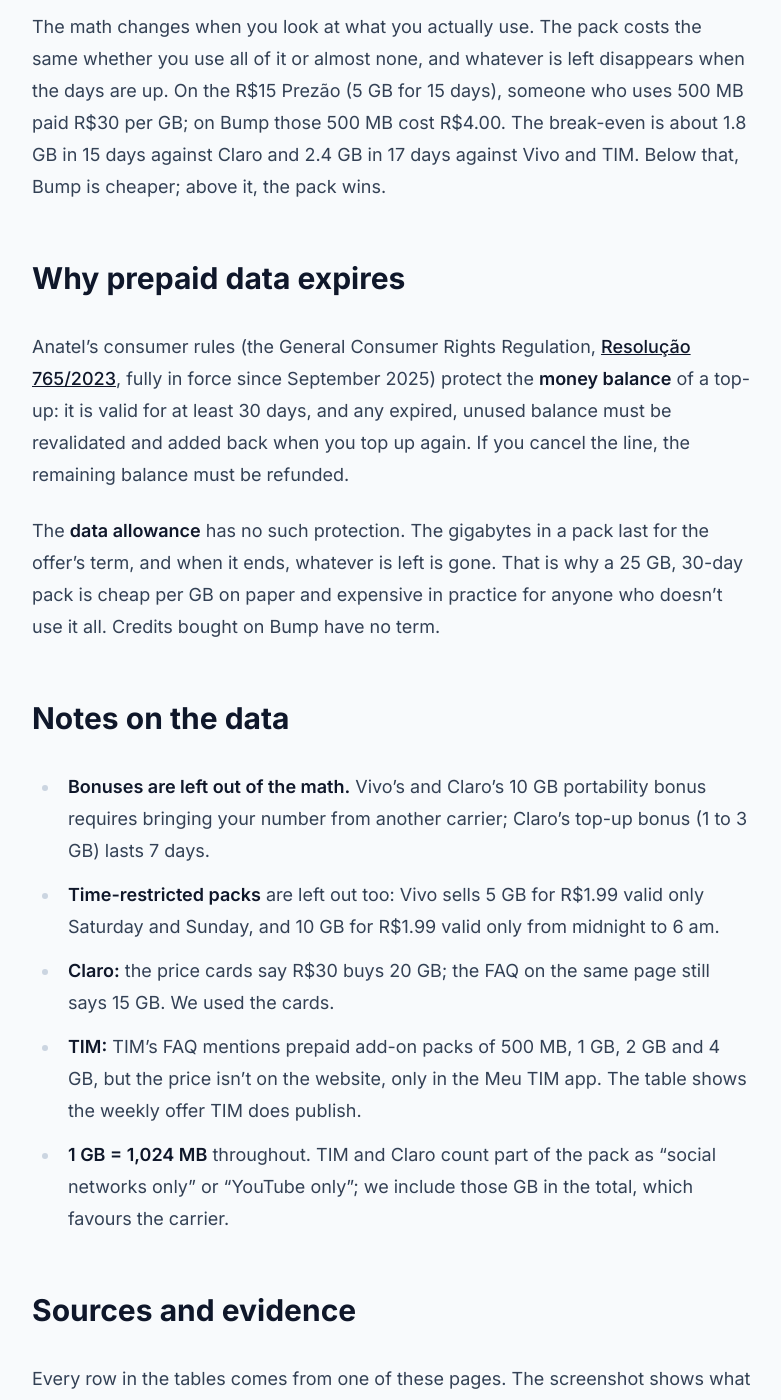
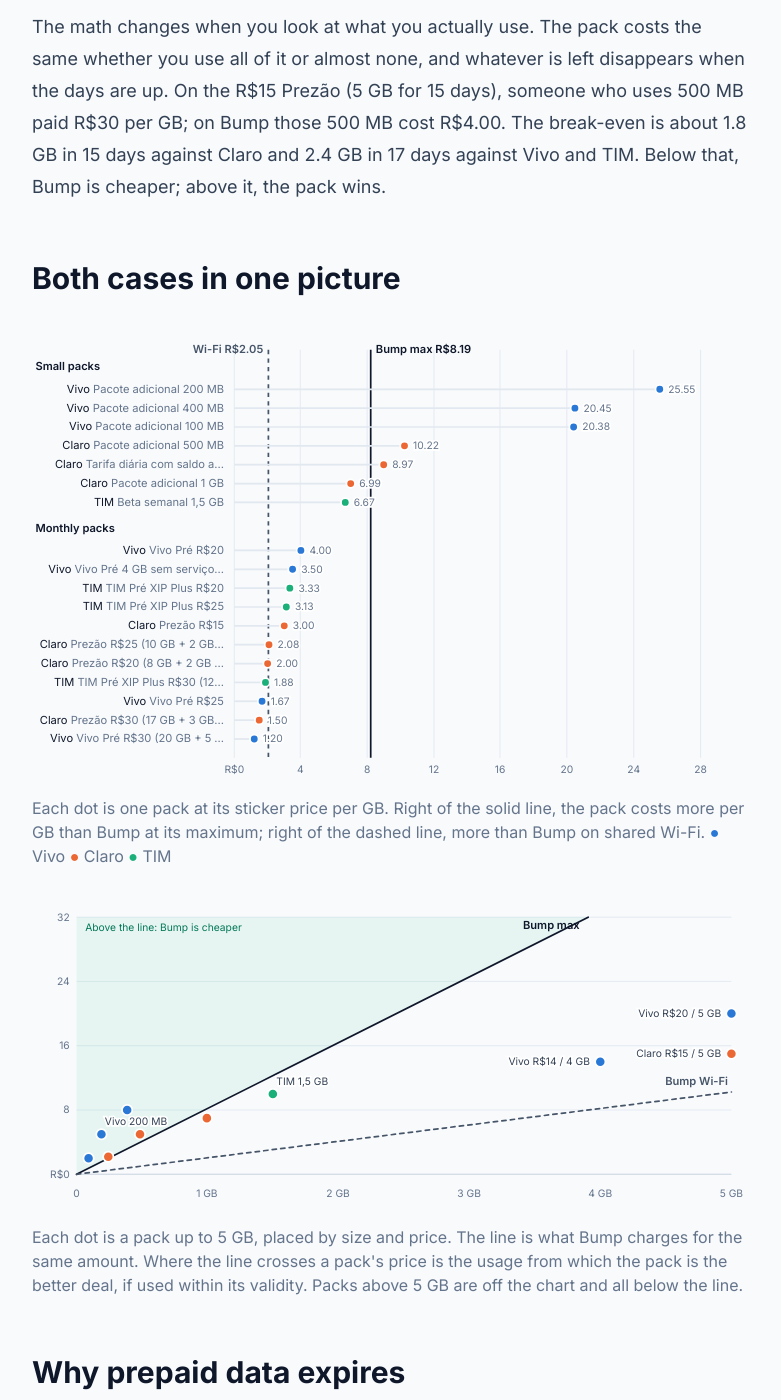
Before and after one commit to BumpApp/bumpapp.github.io, a Jekyll site: the page built from prices/brazil/index.md, in a window 1280 px wide and 1400 px high, scrolled down 2991 px. Shown: the whole window, without its empty margins (248-1029 px from the left). Built offline with Jekyll 4.4.1, drawn with Linux system fonts in a browser that asks for light colours.

Commit message:
Precos: dot plot and size-vs-price chart on both pages
Two inline SVG figures generated by Liquid from _data/precos_br.yml,
so they update with the data file: R$/GB of every pack against Bump's
ceiling and Wi-Fi rate, and pack price against pack size with Bump's
pay-as-you-go lines. Packs get a direct label on the scatter via an
optional `label:` field.

Co-Authored-By: Claude Fable 5.1 <noreply@anthropic.com>

```diff
--- a/_data/precos_br.yml
+++ b/_data/precos_br.yml
@@ -1,5 +1,6 @@
 # Carrier prepaid prices for /pt/precos/. One row per pack.
 # size: large = the pack you buy to cover the month; small = add-on, daily or pay-per-use.
+# label: optional short text for the direct label on the scatter chart (_includes/precos-scatter.html).
 # R$/GB is computed in the page (price * 1024 / mb). Prices vary by DDD; ddd says which one was checked.
 # Evidence screenshots: assets/precos-br/. Keep `checked` current when a price changes.
 checked: 2026-09-23
@@ -50,6 +51,7 @@ bump:
 packs:
   - carrier: Vivo
     pack: Vivo Pré R$20
+    label: Vivo R$20 / 5 GB
     price: 20.0
     mb: 5120
     days: 17
@@ -74,6 +76,7 @@ packs:
     source: https://vivo.com.br/para-voce/produtos-e-servicos/para-o-celular/pre-pago/vivo-pre
   - carrier: Claro
     pack: Prezão R$15
+    label: Claro R$15 / 5 GB
     price: 15.0
     mb: 5120
     days: 15
@@ -139,6 +142,7 @@ packs:
     source: https://vivo.com.br/para-voce/produtos-e-servicos/para-o-celular/pre-pago/pacotes-pre
   - carrier: Vivo
     pack: Pacote adicional 200 MB
+    label: Vivo 200 MB
     price: 4.99
     mb: 200
     days: 7
@@ -155,6 +159,7 @@ packs:
     source: https://vivo.com.br/para-voce/produtos-e-servicos/para-o-celular/pre-pago/pacotes-pre
   - carrier: Vivo
     pack: Vivo Pré 4 GB sem serviço digital
+    label: Vivo R$14 / 4 GB
     price: 14.0
     mb: 4096
     days: 10
@@ -187,6 +192,7 @@ packs:
     source: https://www.claro.com.br/celular/planos-pre/pacotes-adicionais-pre
   - carrier: TIM
     pack: Beta semanal 1,5 GB
+    label: TIM 1,5 GB
     price: 10.0
     mb: 1536
     days: 7
--- /dev/null
+++ b/_includes/precos-dotplot.html
@@ -0,0 +1,57 @@
+{%- comment -%}
+Dot plot of R$/GB for every pack in _data/precos_br.yml, small and monthly packs as two groups,
+with Bump's ceiling and Wi-Fi rate as reference lines. Params: lang ("pt" or "en").
+Rows are sorted by R$/GB via zero-padded string keys, since Liquid can't sort on a computed value.
+{%- endcomment -%}
+{%- assign d = site.data.precos_br -%}
+{%- assign pt = false -%}{%- if include.lang == "pt" -%}{%- assign pt = true -%}{%- endif -%}
+{%- assign bump_gb = d.bump.credits_per_mb | times: 1024.0 | divided_by: d.bump.credits_per_brl -%}
+{%- assign wifi_gb = d.bump.credits_per_mb_wifi | times: 1024.0 | divided_by: d.bump.credits_per_brl -%}
+{%- assign small = "" -%}{%- assign large = "" -%}
+{%- for p in d.packs -%}
+  {%- assign k = p.price | times: 102400.0 | divided_by: p.mb | round | prepend: "000000" | slice: -6, 6 | append: "|" | append: forloop.index0 | append: "," -%}
+  {%- if p.size == "small" -%}{%- assign small = small | append: k -%}{%- else -%}{%- assign large = large | append: k -%}{%- endif -%}
+{%- endfor -%}
+{%- assign small = small | split: "," | sort | reverse -%}
+{%- assign large = large | split: "," | sort | reverse -%}
+{%- assign n = small.size | plus: large.size -%}
+{%- assign W = 840 -%}{%- assign L = 236 -%}{%- assign R = 60 -%}{%- assign rowH = 22 -%}{%- assign xmax = 28 -%}
+{%- assign plotW = W | minus: L | minus: R -%}
+{%- assign top = 30 -%}{%- assign gapG = 34 -%}
+{%- assign H = n | times: rowH | plus: top | plus: gapG | plus: gapG | plus: 30 -%}
+{%- assign plotTop = top | minus: 8 -%}{%- assign plotBot = H | minus: 26 -%}
+{%- assign xb = bump_gb | times: plotW | divided_by: xmax | plus: L -%}
+{%- assign xw = wifi_gb | times: plotW | divided_by: xmax | plus: L -%}
+{%- assign dec = "." -%}{%- if pt -%}{%- assign dec = "," -%}{%- endif -%}
+<figure>
+<svg viewBox="0 0 {{ W }} {{ H }}" role="img" aria-labelledby="fig-dot-title" style="width:100%;height:auto;font-family:Inter,system-ui,sans-serif;font-size:13px">
+  <title id="fig-dot-title">{% if pt %}Preço por GB de cada pacote, pequenos e mensais, com o teto do Bump e o preço em Wi-Fi como linhas de referência.{% else %}Price per GB of every pack, small and monthly, with Bump's ceiling and Wi-Fi rate as reference lines.{% endif %}</title>
+  {%- for v in (0..7) -%}{%- assign g = v | times: 4 -%}{%- assign gx = g | times: plotW | divided_by: xmax | plus: L %}
+  <line x1="{{ gx }}" x2="{{ gx }}" y1="{{ plotTop }}" y2="{{ plotBot }}" stroke="#E2E8F0"/>
+  <text x="{{ gx }}" y="{{ H | minus: 8 }}" text-anchor="middle" fill="#64748B" font-size="12">{% if g == 0 %}R$0{% else %}{{ g }}{% endif %}</text>
+  {%- endfor %}
+  <line x1="{{ xw }}" x2="{{ xw }}" y1="{{ plotTop }}" y2="{{ plotBot }}" stroke="#475569" stroke-width="2" stroke-dasharray="5 5"/>
+  <line x1="{{ xb }}" x2="{{ xb }}" y1="{{ plotTop }}" y2="{{ plotBot }}" stroke="#0F172A" stroke-width="2"/>
+  <text x="{{ xb | plus: 6 }}" y="{{ plotTop | plus: 4 }}" fill="#0F172A" font-weight="600">Bump {% if pt %}máx.{% else %}max{% endif %} R${% include brl.html v=bump_gb dec=dec %}</text>
+  <text x="{{ xw | minus: 6 }}" y="{{ plotTop | plus: 4 }}" text-anchor="end" fill="#475569" font-weight="600">Wi-Fi R${% include brl.html v=wifi_gb dec=dec %}</text>
+  {%- assign y = top | plus: 12 -%}
+  {%- for grp in (1..2) -%}
+    {%- if grp == 1 -%}{%- assign rows = small -%}{%- else -%}{%- assign rows = large -%}{%- endif %}
+  <text x="4" y="{{ y | plus: 4 }}" fill="#0F172A" font-weight="600">{% if grp == 1 %}{% if pt %}Pacotes pequenos{% else %}Small packs{% endif %}{% else %}{% if pt %}Pacotes mensais{% else %}Monthly packs{% endif %}{% endif %}</text>
+    {%- assign y = y | plus: gapG | minus: 8 -%}
+    {%- for key in rows -%}
+      {%- assign parts = key | split: "|" -%}{%- assign i = parts[1] | plus: 0 -%}{%- assign p = d.packs[i] -%}
+      {%- assign gb = p.price | times: 1024.0 | divided_by: p.mb -%}
+      {%- assign cx = gb | times: plotW | divided_by: xmax | plus: L | round: 1 -%}
+      {%- case p.carrier -%}{%- when "Vivo" -%}{%- assign c = "#2A78D6" -%}{%- when "Claro" -%}{%- assign c = "#EB6834" -%}{%- else -%}{%- assign c = "#1BAF7A" -%}{%- endcase %}
+  <text x="{{ L | minus: 12 }}" y="{{ y | plus: 4 }}" text-anchor="end" fill="#0F172A">{{ p.carrier }} <tspan fill="#64748B">{{ p.pack | truncate: 28 }}</tspan></text>
+  <line x1="{{ L }}" x2="{{ cx }}" y1="{{ y }}" y2="{{ y }}" stroke="#E2E8F0" stroke-width="2"/>
+  <circle cx="{{ cx }}" cy="{{ y }}" r="5" fill="{{ c }}" stroke="#fff" stroke-width="2"/>
+  <text x="{{ cx | plus: 10 }}" y="{{ y | plus: 4 }}" fill="#64748B" font-size="12" paint-order="stroke" stroke="#fff" stroke-width="4">{% include brl.html v=gb dec=dec %}</text>
+      {%- assign y = y | plus: rowH -%}
+    {%- endfor -%}
+    {%- assign y = y | plus: 8 -%}
+  {%- endfor %}
+</svg>
+<figcaption>{% if pt %}Cada ponto é um pacote pelo preço de tabela por GB. À direita da linha cheia, o pacote custa mais por GB do que o Bump no preço máximo; à direita da tracejada, mais do que o Bump em Wi-Fi compartilhado.{% else %}Each dot is one pack at its sticker price per GB. Right of the solid line, the pack costs more per GB than Bump at its maximum; right of the dashed line, more than Bump on shared Wi-Fi.{% endif %} <span style="color:#2A78D6">●</span> Vivo <span style="color:#EB6834">●</span> Claro <span style="color:#1BAF7A">●</span> TIM</figcaption>
+</figure>
--- /dev/null
+++ b/_includes/precos-scatter.html
@@ -0,0 +1,45 @@
+{%- comment -%}
+Scatter of pack price against pack size (packs up to 5 GB) with Bump's pay-as-you-go lines.
+Dots above the solid line cost more than buying the same amount on Bump. Params: lang ("pt" or "en").
+A pack with `label:` in the data file gets a direct label.
+{%- endcomment -%}
+{%- assign d = site.data.precos_br -%}
+{%- assign pt = false -%}{%- if include.lang == "pt" -%}{%- assign pt = true -%}{%- endif -%}
+{%- assign bump_gb = d.bump.credits_per_mb | times: 1024.0 | divided_by: d.bump.credits_per_brl -%}
+{%- assign wifi_gb = d.bump.credits_per_mb_wifi | times: 1024.0 | divided_by: d.bump.credits_per_brl -%}
+{%- assign W = 840 -%}{%- assign H = 360 -%}{%- assign L = 52 -%}{%- assign R = 24 -%}{%- assign T = 20 -%}{%- assign B = 40 -%}
+{%- assign xmax = 5120 -%}{%- assign ymax = 32 -%}
+{%- assign plotW = W | minus: L | minus: R -%}{%- assign plotH = H | minus: T | minus: B -%}
+{%- assign y0 = T | plus: plotH -%}
+{%- assign endB = ymax | divided_by: bump_gb | times: 1024 -%}
+{%- assign xEndB = endB | times: plotW | divided_by: xmax | plus: L | round: 1 -%}
+{%- assign yEndW = xmax | times: wifi_gb | divided_by: 1024 | times: plotH | divided_by: ymax -%}{%- assign yEndW = y0 | minus: yEndW | round: 1 -%}
+<figure>
+<svg viewBox="0 0 {{ W }} {{ H }}" role="img" aria-labelledby="fig-sc-title" style="width:100%;height:auto;font-family:Inter,system-ui,sans-serif;font-size:13px">
+  <title id="fig-sc-title">{% if pt %}Preço de cada pacote de até 5 GB pelo seu tamanho, com as linhas do que o Bump cobra pela mesma quantidade.{% else %}Price of every pack up to 5 GB against its size, with the lines of what Bump charges for the same amount.{% endif %}</title>
+  {%- for v in (0..4) -%}{%- assign g = v | times: 8 -%}{%- assign gy = g | times: plotH | divided_by: ymax -%}{%- assign gy = y0 | minus: gy %}
+  <line x1="{{ L }}" x2="{{ W | minus: R }}" y1="{{ gy }}" y2="{{ gy }}" stroke="#E2E8F0"/>
+  <text x="{{ L | minus: 8 }}" y="{{ gy | plus: 4 }}" text-anchor="end" fill="#64748B" font-size="12">{% if g == 0 %}R$0{% else %}{{ g }}{% endif %}</text>
+  {%- endfor -%}
+  {%- for g in (0..5) -%}{%- assign gx = g | times: 1024 | times: plotW | divided_by: xmax | plus: L %}
+  <text x="{{ gx }}" y="{{ H | minus: 14 }}" text-anchor="middle" fill="#64748B" font-size="12">{% if g == 0 %}0{% else %}{{ g }} GB{% endif %}</text>
+  {%- endfor %}
+  <line x1="{{ L }}" x2="{{ W | minus: R }}" y1="{{ y0 }}" y2="{{ y0 }}" stroke="#CBD5E1"/>
+  <polygon points="{{ L }},{{ y0 }} {{ xEndB }},{{ T }} {{ L }},{{ T }}" fill="#10B981" fill-opacity="0.08"/>
+  <line x1="{{ L }}" y1="{{ y0 }}" x2="{{ xEndB }}" y2="{{ T }}" stroke="#0F172A" stroke-width="2" stroke-linecap="round"/>
+  <line x1="{{ L }}" y1="{{ y0 }}" x2="{{ W | minus: R }}" y2="{{ yEndW }}" stroke="#475569" stroke-width="2" stroke-dasharray="5 5" stroke-linecap="round"/>
+  <text x="{{ xEndB | minus: 10 }}" y="{{ T | plus: 14 }}" text-anchor="end" fill="#0F172A" font-weight="600">Bump {% if pt %}máx.{% else %}max{% endif %}</text>
+  <text x="{{ W | minus: R | minus: 4 }}" y="{{ yEndW | minus: 8 }}" text-anchor="end" fill="#475569" font-weight="600">Bump Wi-Fi</text>
+  <text x="{{ L | plus: 10 }}" y="{{ T | plus: 16 }}" fill="#047857" font-size="12">{% if pt %}Acima da linha: o Bump é mais barato{% else %}Above the line: Bump is cheaper{% endif %}</text>
+  {%- for p in d.packs -%}{%- if p.mb <= xmax -%}
+    {%- assign cx = p.mb | times: plotW | divided_by: xmax | plus: L | round: 1 -%}
+    {%- assign cy = p.price | times: plotH | divided_by: ymax -%}{%- assign cy = y0 | minus: cy | round: 1 -%}
+    {%- case p.carrier -%}{%- when "Vivo" -%}{%- assign c = "#2A78D6" -%}{%- when "Claro" -%}{%- assign c = "#EB6834" -%}{%- else -%}{%- assign c = "#1BAF7A" -%}{%- endcase %}
+  <circle cx="{{ cx }}" cy="{{ cy }}" r="6" fill="{{ c }}" stroke="#fff" stroke-width="2"><title>{{ p.carrier }} {{ p.pack }}: R${% include brl.html v=p.price dec="." %}, {{ p.mb }} MB, {{ p.days }}d</title></circle>
+    {%- if p.label -%}{%- assign half = W | divided_by: 2 -%}
+  <text x="{% if cx > half %}{{ cx | minus: 12 }}{% else %}{{ cx | plus: 4 }}{% endif %}" y="{% if cx > half %}{{ cy | plus: 4 }}{% else %}{{ cy | minus: 11 }}{% endif %}" text-anchor="{% if cx > half %}end{% else %}start{% endif %}" fill="#334155" font-size="12" paint-order="stroke" stroke="#fff" stroke-width="4">{{ p.label }}</text>
+    {%- endif -%}
+  {%- endif -%}{%- endfor %}
+</svg>
+<figcaption>{% if pt %}Cada ponto é um pacote de até 5 GB, pelo tamanho e pelo preço. A linha é o que o Bump cobra pela mesma quantidade. Onde a linha cruza o preço de um pacote está o uso a partir do qual o pacote compensa, se for consumido dentro da validade. Os pacotes acima de 5 GB ficam fora do gráfico e todos abaixo da linha.{% else %}Each dot is a pack up to 5 GB, placed by size and price. The line is what Bump charges for the same amount. Where the line crosses a pack's price is the usage from which the pack is the better deal, if used within its validity. Packs above 5 GB are off the chart and all below the line.{% endif %}</figcaption>
+</figure>
--- a/prices/brazil/index.md
+++ b/prices/brazil/index.md
@@ -60,6 +60,12 @@ Buying 5 GB or more at once, the carrier's price per GB is lower than Bump's. We
 
 The math changes when you look at what you actually use. The pack costs the same whether you use all of it or almost none, and whatever is left disappears when the days are up. On the R$15 Prezão (5 GB for 15 days), someone who uses 500 MB paid R$30 per GB; on Bump those 500 MB cost R$4.00. The break-even is about 1.8 GB in 15 days against Claro and 2.4 GB in 17 days against Vivo and TIM. Below that, Bump is cheaper; above it, the pack wins.
 
+## Both cases in one picture
+
+{% include precos-dotplot.html lang="en" %}
+
+{% include precos-scatter.html lang="en" %}
+
 ## Why prepaid data expires
 
 Anatel's consumer rules (the General Consumer Rights Regulation, [Resolução 765/2023](https://informacoes.anatel.gov.br/legislacao/resolucoes/2023/1900-resolucao-765), fully in force since September 2025) protect the **money balance** of a top-up: it is valid for at least 30 days, and any expired, unused balance must be revalidated and added back when you top up again. If you cancel the line, the remaining balance must be refunded.
```
Also changed, not shown: pt/precos/index.md (+6 -0 lines).
